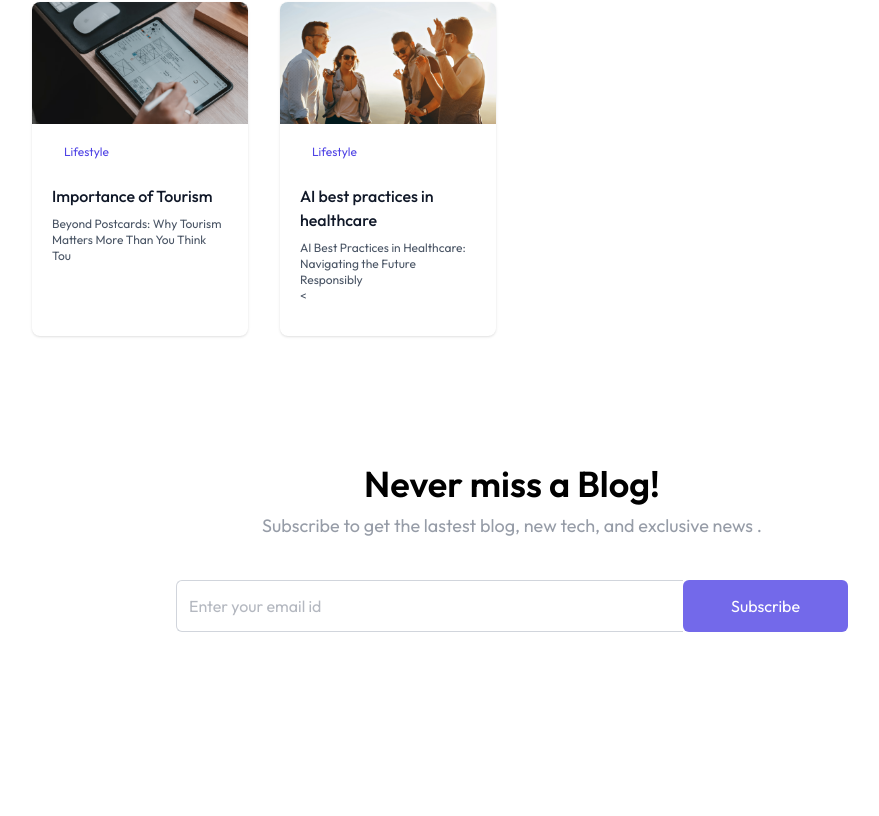
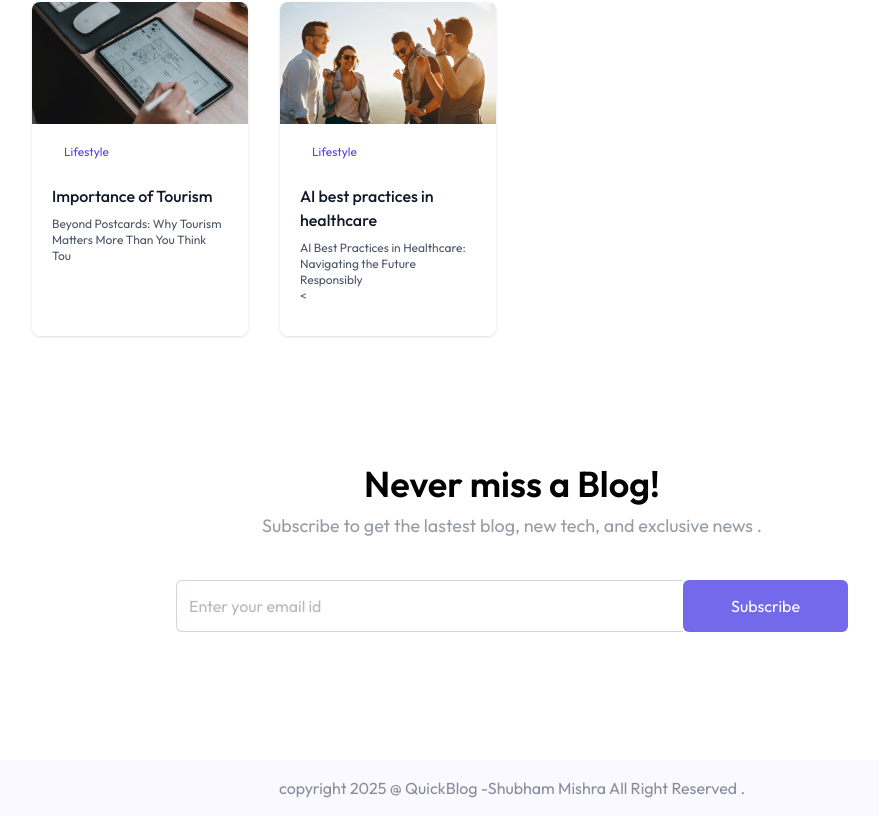
Before and after one commit to Shubham53Mishra/blog, a React (Vite) app in the folder client/: page / in a window 1280 px wide. Shown: the part 1371-2187 px from the top of the page, without its empty margins (128-1007 px from the left). Before the commit the page ends 2131 px from the top, so only its background shows below. Built offline with nearby package versions, Linux system fonts and the light colour scheme.

Commit message:
footer col

```diff
--- a/client/src/pages/Home.jsx
+++ b/client/src/pages/Home.jsx
@@ -3,6 +3,7 @@ import Navbar from '../components/Navbar'
 import Header from '../components/Header'
 import BlogList from '../components/BlogList'
 import Newsletter from '../components/Newsletter'
+import Footer from '../components/Footer'
 
 const Home = () => {
   return (
@@ -11,6 +12,7 @@ const Home = () => {
       <Header/>
       <BlogList/>
       <Newsletter/>
+      <Footer/>
     </>
   )
 }
```
